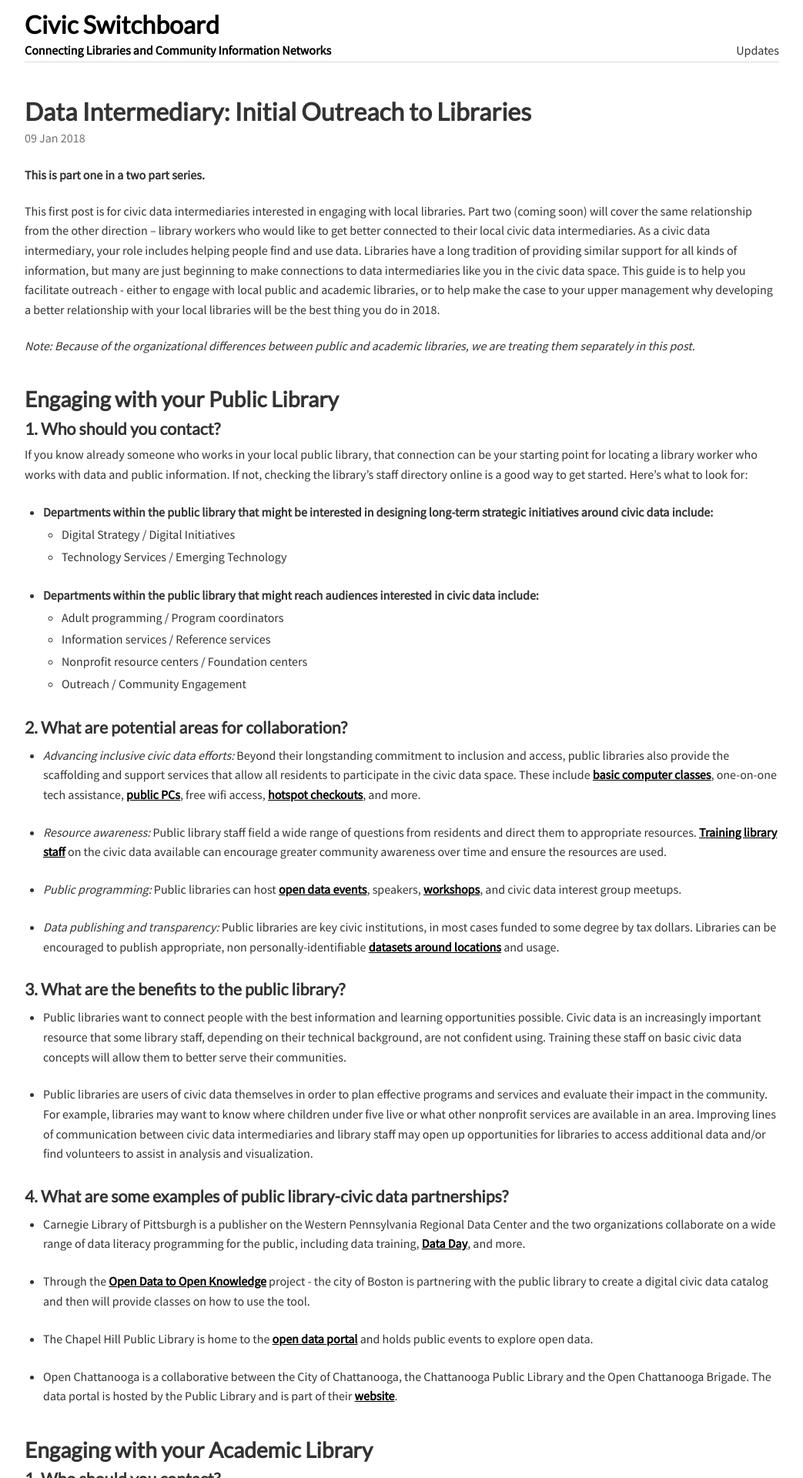
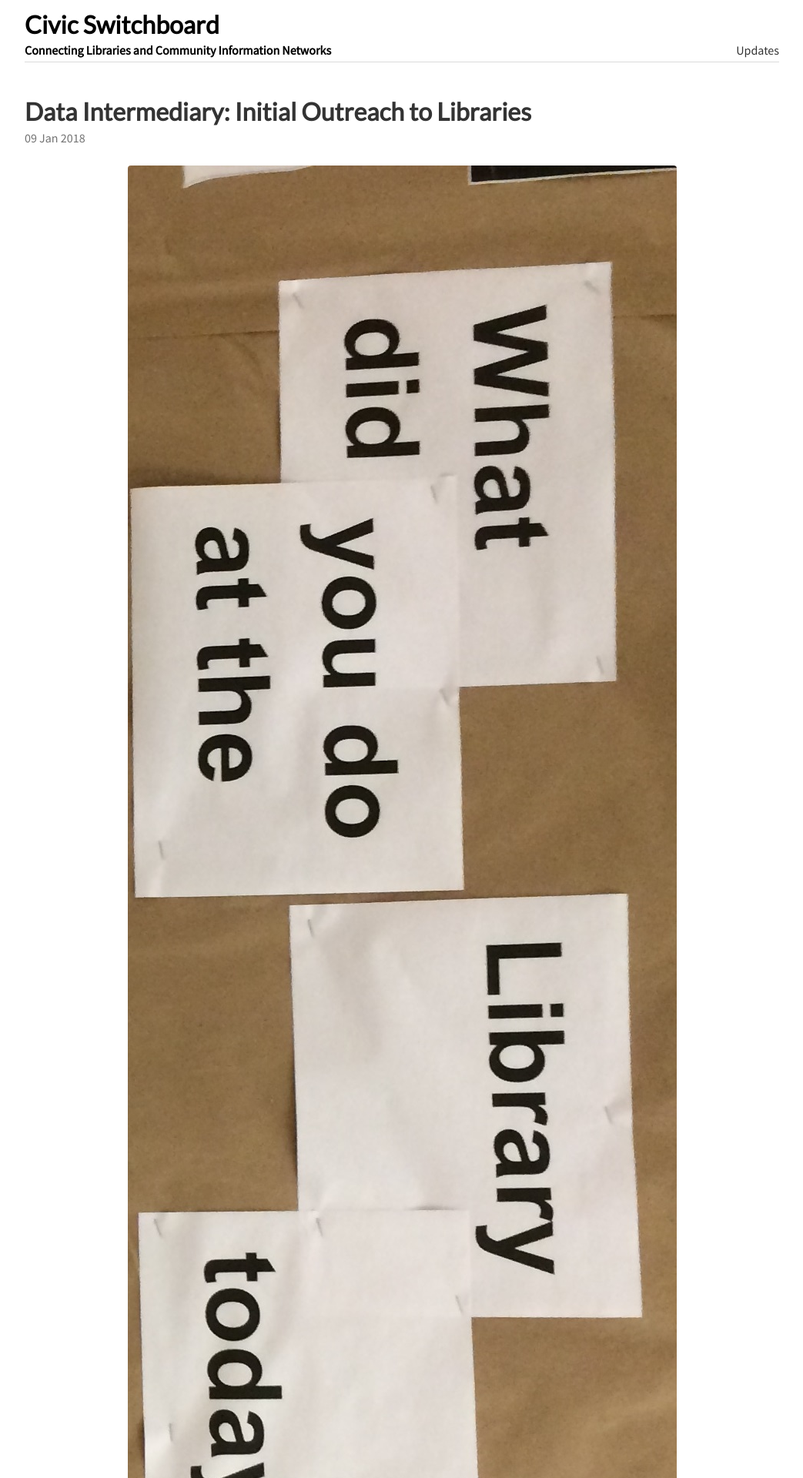
Before and after one commit to civic-switchboard/civic-switchboard.github.io.first, a Jekyll site: the page built from _posts/2018-01-09-post_2.md, in a window 1280 px wide. Shown: the top 1920 px of the page at 77% size, without its empty margins (118-1161 px from the left). Built offline with Jekyll 4.4.1, drawn with Linux system fonts in a browser that asks for light colours.

Commit message:
Added header image

```diff
--- a/_posts/2018-01-09-post_2.md
+++ b/_posts/2018-01-09-post_2.md
@@ -3,7 +3,7 @@ title: "Civic Switchboard: Initial Outreach - Part 1"
 description: Tips for data intermediaries initiating outreach with libraries
 header: "Data Intermediary: Initial Outreach to Libraries"
 ---
-
+ ![library text](/img/whatdidyoudo.jpg)
 
 **This is part one in a two part series.**
 
```
